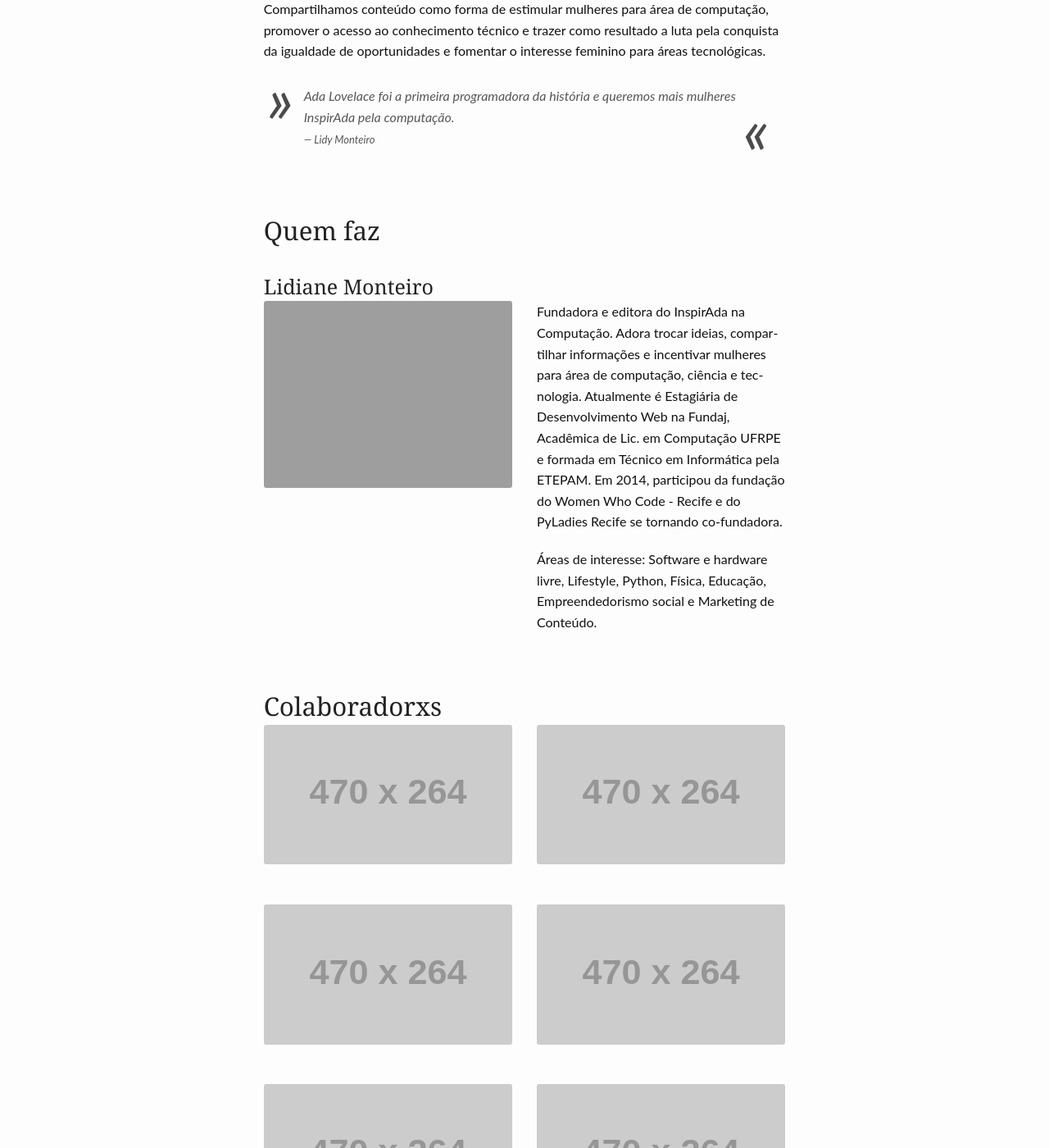
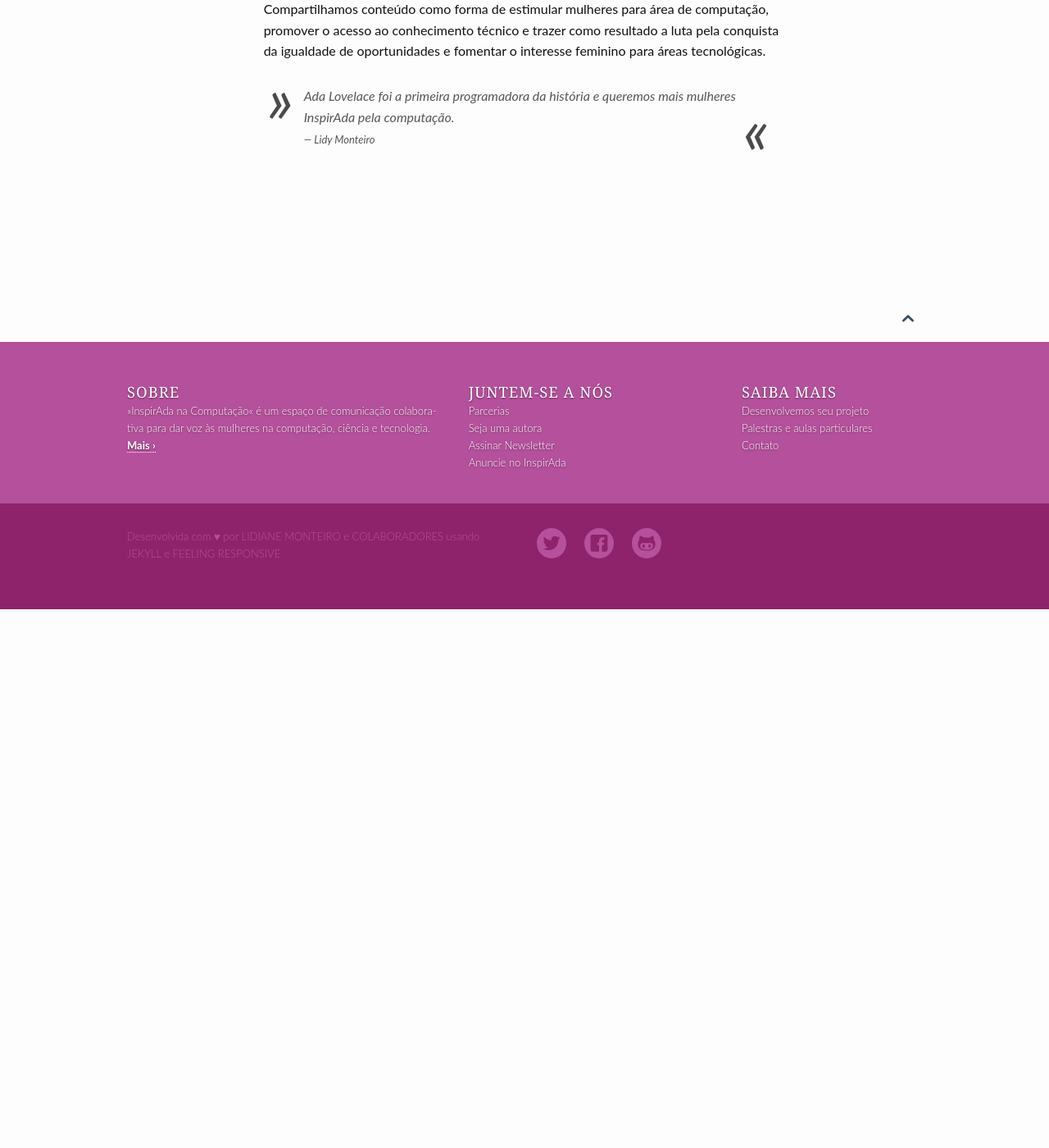
Before and after one commit to inspiradanacomputacao/inspiradanacomputacao.github.io, a Jekyll site: the page built from pages/info.md, in a window 1280 px wide and 1400 px high, scrolled down 593 px. Shown: the whole window at 82% size. Built offline with Jekyll 4.4.1, drawn with Linux system fonts in a browser that asks for light colours; after the commit the page ends 1336 px from its top, so only the background shows below that.

Commit message:
atualização de texto

```diff
--- a/pages/info.md
+++ b/pages/info.md
@@ -13,79 +13,3 @@
 Compartilhamos conteúdo como forma de estimular mulheres para área de computação, promover o acesso ao conhecimento técnico e trazer como resultado a luta pela conquista da igualdade de oportunidades e fomentar o interesse feminino para áreas tecnológicas.
 
 > Ada Lovelace foi a primeira programadora da história e queremos mais mulheres InspirAda pela computação. <cite>Lidy Monteiro</cite>
-
-<div class="show-for-large-up">
-    <div class="row">
-        <div class="small-12 columns">
-            <h2>Quem faz</h2>
-            <h3>Lidiane Monteiro</h3>
-        </div><!-- /.small-12.columns -->
-    </div>
-
-	<div class="row">
-	  <div class="large-6 columns">
-	  	  <img src="http://inspiradanacomputacao.github.io/images/perfil_lidy.jpg" alt="">
-	  	  <!--
-	  	  <img src="{{ site.url }}/images/webdesign_screenshot_jcorneille.jpg" alt="">
-          <img src="{{ site.url }}/images/perfil_lidy.jpg" alt="">
-      -->
-  	  </div>
-	  <div class="large-6 columns">
-	      <p>
-	      	Fundadora e editora do InspirAda na Computação. Adora trocar ideias, compartilhar informações e incentivar mulheres para área de computação, ciência e tecnologia. Atualmente é Estagiária de Desenvolvimento Web na Fundaj, Acadêmica de Lic. em Computação UFRPE e formada em Técnico em Informática pela ETEPAM. Em 2014, participou da fundação do Women Who Code - Recife e do PyLadies Recife se tornando co-fundadora.
-
-	      	<p> Áreas de interesse: Software e hardware livre, Lifestyle, Python, Física, Educação, Empreendedorismo social e Marketing de Conteúdo.</p>
-	      </p>
-	  </div>
-	</div>
-</div>
-
-
-<div class="show-for-large-up">
-    <div class="row">
-        <div class="small-12 columns">
-            <h2>Colaboradorxs</h2>
-        </div>
-    </div>
-    <div class="row">
-  		<div class="large-6 columns">
-    	  	<img src="http://placehold.it/470x264/6b6351/e1dcd7&amp;text=Width+470+Pixel">
-  		</div>
-  		<div class="large-6 columns">
-    		  <img src="http://placehold.it/470x264/e05a10/e1e75e&amp;text=Width+470+Pixel">
-  		</div>
-	</div>
-</div>
-
-
-<div class="show-for-large-up">
-    <div class="row">
-        <div class="small-12 columns">
-            <h2>  </h2>
-        </div>
-    </div>
-    <div class="row">
-  		<div class="large-6 columns">
-    	  	<img src="http://placehold.it/470x264/6b6351/e1dcd7&amp;text=Width+470+Pixel">
-  		</div>
-  		<div class="large-6 columns">
-    		  <img src="http://placehold.it/470x264/e05a10/e1e75e&amp;text=Width+470+Pixel">
-  		</div>
-	</div>
-</div>
-
-<div class="show-for-large-up">
-    <div class="row">
-        <div class="small-12 columns">
-            <h2></h2>
-        </div>
-    </div>
-    <div class="row">
-  		<div class="large-6 columns">
-    	  	<img src="http://placehold.it/470x264/6b6351/e1dcd7&amp;text=Width+470+Pixel">
-  		</div>
-  		<div class="large-6 columns">
-    		  <img src="http://placehold.it/470x264/e05a10/e1e75e&amp;text=Width+470+Pixel">
-  		</div>
-	</div>
-</div>
```
